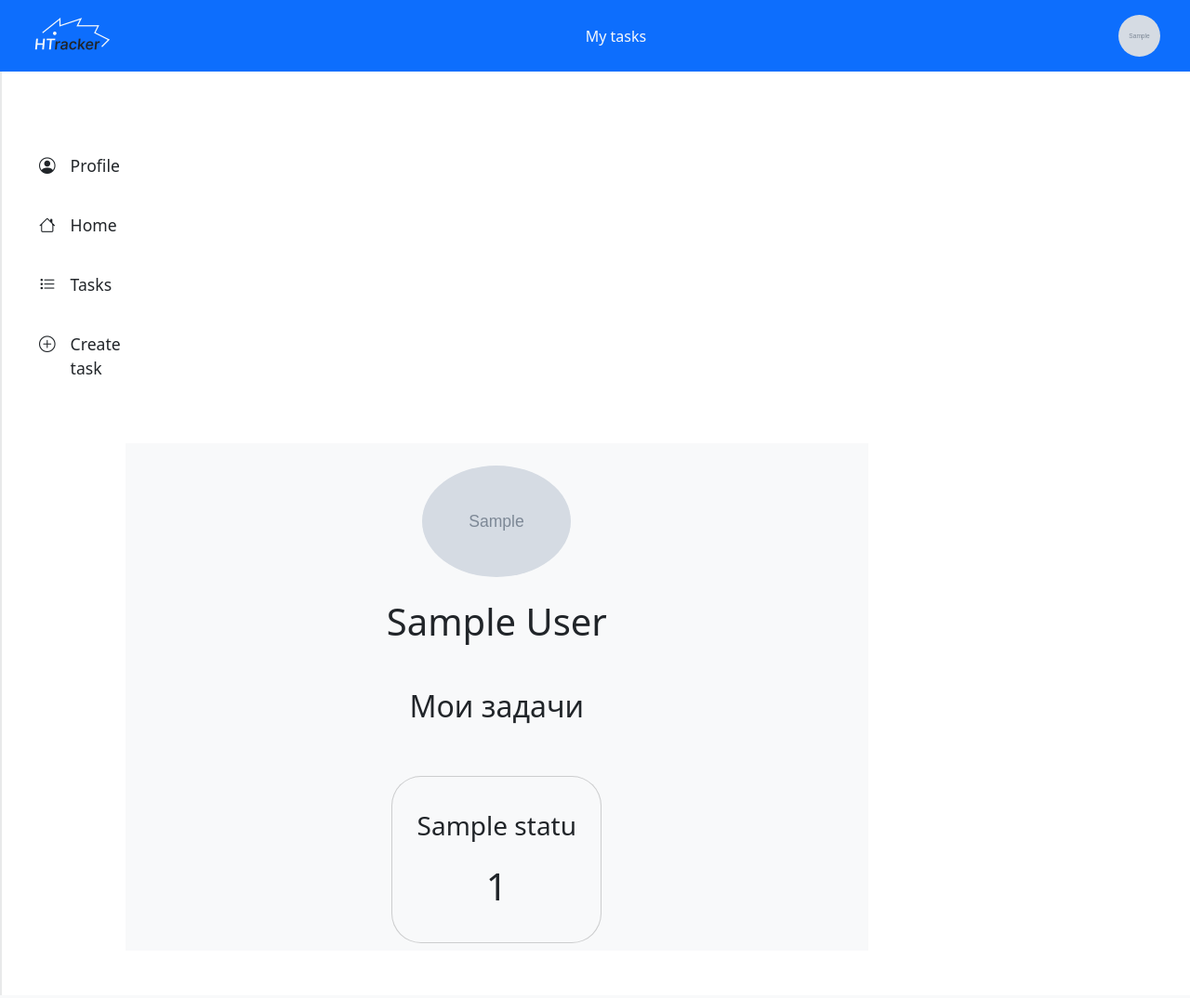
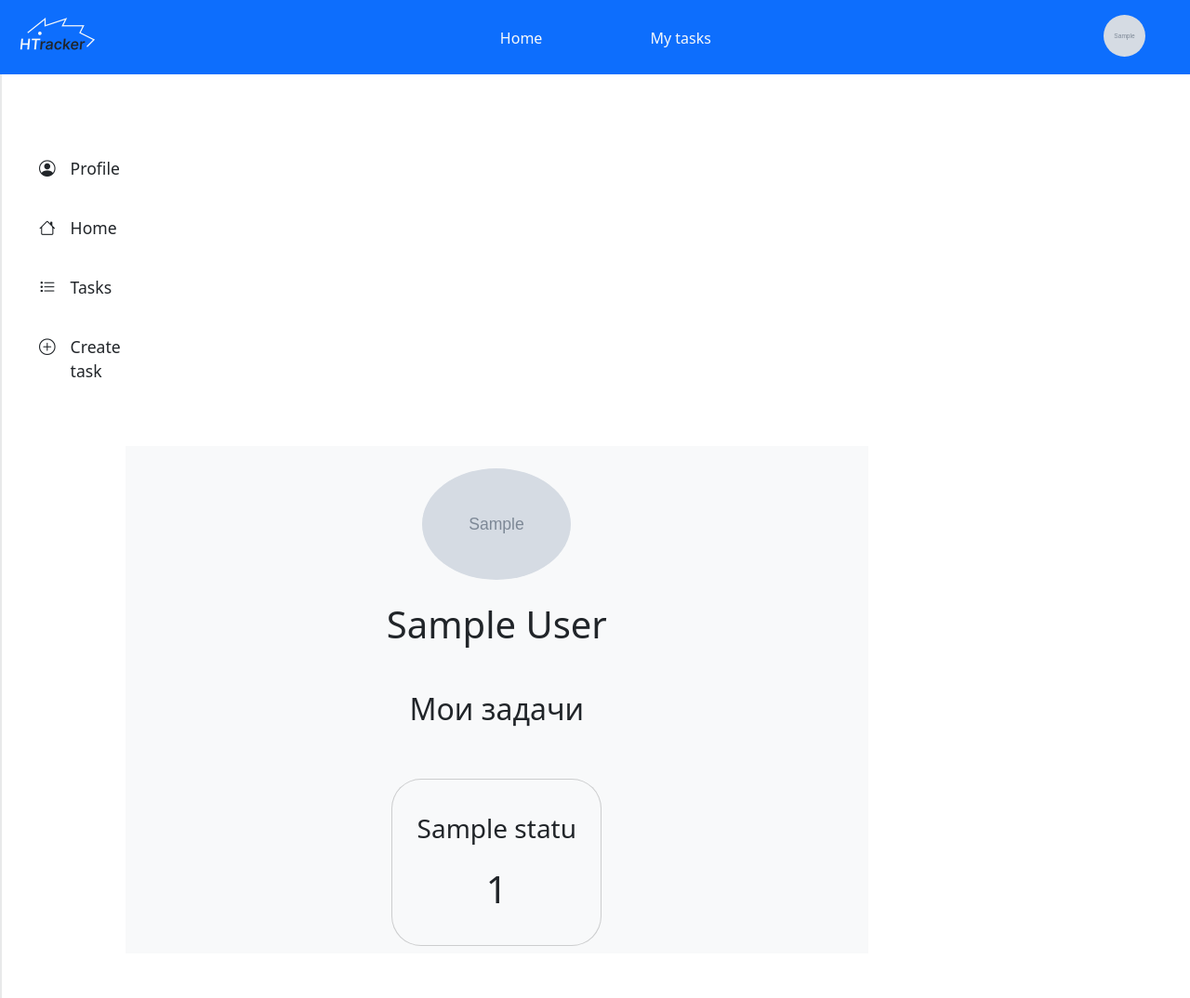
Before and after one commit to MustafinMP/TaskTrackerFlask, a Flask app: page /auth/profile in a window 1280 px wide. Shown: the whole page at 93% size. Run offline with Flask 3, Linux system fonts and the light colour scheme; a user stored in the database is signed in; tables that the repository leaves empty hold one stand-in row (values such as "Sample post"); grey boxes marked "Sample" are stand-in pictures; some libraries are stand-ins or nearby versions.

Commit message:
Update header styles

```diff
--- a/static/css/color_themes.css
+++ b/static/css/color_themes.css
@@ -2,6 +2,7 @@
   --custom-red: #dc3545;
   --custom-orange: #ffc107;
   --custom-green: #198754;
+  --custom-blue: #0d6efd;
   --custom-dark: #212529;
   --custom-light: #e8e9ea;
   --custom-white: #f8f9fa;
@@ -47,6 +48,10 @@
   color: var(--custom-dark) !important;
 }
 
+.header-block {
+  background: var(--custom-blue);
+}
+
 .item-light {
   text-decoration: none;
   color: var(--custom-dark) !important;
@@ -65,6 +70,17 @@
   background: var(--custom-dark);
 }
 
+.item-blue {
+  background: var(--custom-blue);
+  text-decoration: none;
+  color: var(--custom-white) !important;
+}
+
+.item-blue:hover {
+  background: #005eed;
+  color: var(--custom-dark);
+}
+
 .card-light {
   background: white;
   border: 1px solid var(--custom-light);
--- /dev/null
+++ b/static/css/header.css
@@ -0,0 +1,131 @@
+@media (max-width: 720px) {
+  .header-block {
+    grid-template-columns: repeat(12, 1fr);
+  }
+
+  .header-logo {
+    grid-column: 1/2;
+  }
+
+  .header-logo img {
+    width: 80px;
+    height: 40px;
+  }
+
+  .header-nav {
+    display: none !important;
+  }
+
+  .h-home {
+    grid-column: 2/3;
+  }
+
+  .h-tasks {
+    grid-column: 3/4;
+  }
+
+  .header-auth {
+    grid-column: 12/13;
+  }
+
+  .header-auth img {
+    width: 40px;
+    height: 40px;
+  }
+}
+
+@media (min-width: 721px) and (max-width: 1080px) {
+  .header-block {
+    grid-template-columns: repeat(16, 1fr);
+  }
+
+  .header-logo {
+    grid-column: 1/2;
+  }
+
+  .header-logo img {
+    width: 90px;
+    height: 45px;
+  }
+
+  .header-nav {
+    grid-template-columns: 1.5fr 1fr 1fr 1.5fr;
+    grid-column: 2/16;
+  }
+
+  .h-home {
+    grid-column: 2/3;
+  }
+
+  .h-tasks {
+    grid-column: 3/4;
+  }
+
+  .header-auth {
+    grid-column: 16/17;
+  }
+
+  .header-auth img {
+    width: 45px;
+    height: 45px;
+  }
+}
+
+@media (min-width: 1081px) {
+  .header-block {
+    grid-template-columns: repeat(16, 1fr);
+  }
+
+  .header-logo {
+    grid-column: 1/2;
+  }
+
+  .header-logo img {
+    width: 90px;
+    height: 45px;
+  }
+
+  .header-nav {
+    grid-template-columns: 3fr 1fr 1fr 1fr 3fr;
+    grid-column: 4/14;
+  }
+
+  .h-home {
+    grid-column: 2/3;
+  }
+
+  .h-tasks {
+    grid-column: 4/5;
+  }
+
+  .header-auth {
+    grid-column: 16/17;
+  }
+
+  .header-auth img {
+    width: 45px;
+    height: 45px;
+  }
+}
+
+.header-block {
+  display: grid;
+  width: 100%;
+  padding: 1rem;
+}
+
+.header-nav {
+  display: grid;
+  text-align: center;
+}
+
+.header-nav * {
+  padding-top: 0.8rem;
+  font-size: 1rem;
+  height: 3rem;
+}
+
+.header-auth img {
+    border-radius: 50%;
+    background-size: cover;
+  }
--- a/templates/basic_template.html
+++ b/templates/basic_template.html
@@ -13,6 +13,8 @@
             integrity="sha384-YvpcrYf0tY3lHB60NNkmXc5s9fDVZLESaAA55NDzOxhy9GkcIdslK1eN7N6jIeHz"
             crossorigin="anonymous"></script>
     <link rel="stylesheet" href="{{ url_for('static', filename='/css/basic.css') }}">
+    <link rel="stylesheet" href="{{ url_for('static', filename='/css/header.css') }}">
+    <link rel="stylesheet" href="{{ url_for('static', filename='/css/aside_navbar.css') }}">
     <link rel="stylesheet" href="{{ url_for('static', filename='/css/color_themes.css') }}">
 </head>
 <body class="row w-100 m-0">
--- a/templates/header.html
+++ b/templates/header.html
@@ -1,78 +1,22 @@
-<header class="bg-primary">
-    <div class="navbar">
-        <div class="container-fluid">
-            <a href="/" class="m-2"><img src="{{ url_for('static', filename='/img/HTrackerLogoHorizontal.png') }}"
-                                         alt="HTracker"
-                                         style="width: 90px; height: 45px"/></a>
-            <nav class="navbar">
-                <a href="/tasks" class="btn text-light me-2">My tasks</a>
+<header class="header-block">
+    <a href="/" class="header-logo"><img src="{{ url_for('static', filename='/img/HTrackerLogoHorizontal.png') }}"
+                                 alt="HTracker"/></a>
+    <nav class="header-nav">
+        <a href="/" class="h-home item-blue">Home</a>
+        <a href="/tasks" class="h-tasks item-blue">My tasks</a>
     </nav>
-            <nav class="navbar">
+    <div class="header-auth">
         {% if current_user.is_authenticated %}
-                <a type="button" data-bs-toggle="offcanvas"
-                   data-bs-target="#offcanvasRight" aria-controls="offcanvasRight">
+        <a href="{{ url_for('auth.profile') }}">
             <img src="{% if current_user.image %}
                         {{ url_for('static', filename='/uploads/') }}{{ current_user.image }}
                         {% else %} {{ url_for('static', filename='/img/default.png') }}
                         {% endif %}"
-                         style="width: 45px; height: 45px; border-radius: 50%; background-size: cover;"
                  class="me-2"/>
         </a>
-                <div class="offcanvas offcanvas-end" tabindex="-1" id="offcanvasRight"
-                     aria-labelledby="offcanvasRightLabel">
-                    <ul class="list-group list-group-flush">
-                        <li class="list-group-item">
-                            <div class="offcanvas-header">
-                                <img src="{% if current_user.image %}
-                                    {{ url_for('static', filename='/uploads/') }}{{ current_user.image }}
-                                    {% else %} {{ url_for('static', filename='/img/default.png') }}
-                                    {% endif %}"
-                                     style="width: 45px; height: 45px; border-radius: 50%; background-size: cover;"
-                                     class="me-4"/>
-                                <h5 class="offcanvas-title" id="offcanvasRightLabel">{{ current_user.name }}</h5>
-                                <button type="button" class="btn-close" data-bs-dismiss="offcanvas"
-                                        aria-label="Закрыть"></button>
-                            </div>
-                        </li>
-                        <li class="list-group-item">
-                            <div class="offcanvas-body container">
-                                <a href="{{ url_for('auth.profile') }}"
-                                   class="row link-dark link-offset-2 link-underline-opacity-25 link-underline-opacity-100-hover w-50 my-3"
-                                   style="font-size: 1.1rem py-auto">
-                                    <i class="bi bi-person-circle col-1"></i>
-                                    <div class="col-2">Profile</div>
-                                </a>
-                                <a href="{{ url_for('index') }}"
-                                   class="row link-dark link-offset-2 link-underline-opacity-25 link-underline-opacity-100-hover w-50 my-3"
-                                   style="font-size: 1.1rem py-auto">
-                                    <i class="bi bi-house col-1"></i>
-                                    <div class="col-2">Home</div>
-                                </a>
-                                <a href="{{ url_for('tasks.tasks_by_statuses') }}"
-                                   class="row link-dark link-offset-2 link-underline-opacity-25 link-underline-opacity-100-hover w-50 my-3"
-                                   style="font-size: 1.1rem py-auto">
-                                    <i class="bi bi-list-task col-1"></i>
-                                    <div class="col-2">Tasks</div>
-                                </a>
-                            </div>
-                        </li>
-                        <li class="list-group-item">
-                            <div class="offcanvas-body container">
-                                <a href="{{ url_for('auth.logout') }}"
-                                   class="row link-dark link-offset-2 link-underline-opacity-25 link-underline-opacity-100-hover w-50 my-3"
-                                   style="font-size: 1.1rem py-auto">
-                                    <i class="bi bi-box-arrow-left col-1"></i>
-                                    <div class="col-2">Logout</div>
-                                </a>
-                            </div>
-                        </li>
-                    </ul>
-                </div>
         {% else %}
         <a href="{{ url_for('auth.login') }}" class="btn btn-outline-light me-2">Login</a>
         <a href="{{ url_for('auth.register') }}" class="btn btn-outline-light me-2">Register</a>
         {% endif %}
-            </nav>
-        </div>
     </div>
 </header>
```
Also changed, not shown: static/css/aside_navbar.css (added, +38 -0 lines), static/css/basic.css (+0 -43 lines). Lines whose indentation alone changed are shown as unchanged.
